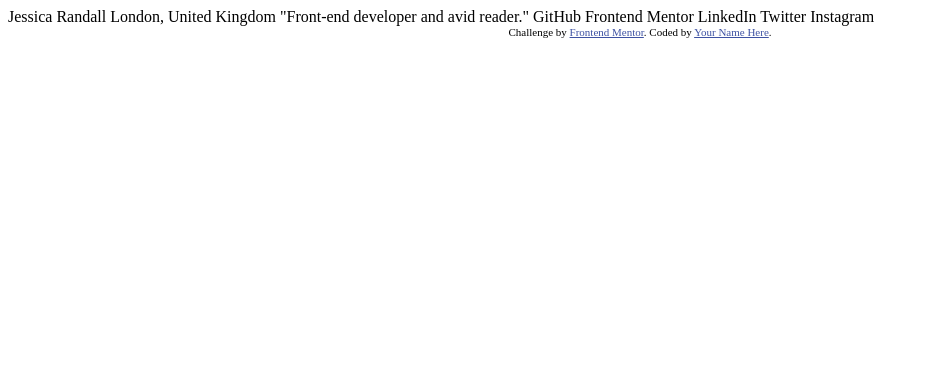
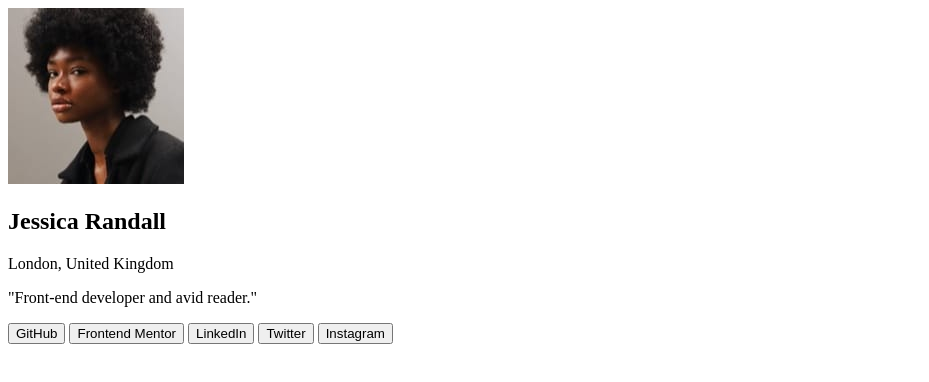
Before and after one commit to nvalline/social-links-profile, a plain HTML site: page index.html in a window 1280 px wide. Shown: the whole page, without its empty margins (0-929 px from the left). Drawn offline with Linux system fonts and the light colour scheme.

Commit message:
added basic html

```diff
--- a/index.html
+++ b/index.html
@@ -1,34 +1,43 @@
 <!DOCTYPE html>
 <html lang="en">
 	<head>
-  <meta charset="UTF-8">
-  <meta name="viewport" content="width=device-width, initial-scale=1.0"> <!-- displays site properly based on user's device -->
+		<meta charset="UTF-8" />
+		<meta name="viewport" content="width=device-width, initial-scale=1.0" />
+		<!-- displays site properly based on user's device -->
 
-  <link rel="icon" type="image/png" sizes="32x32" href="./assets/images/favicon-32x32.png">
+		<link
+			rel="icon"
+			type="image/png"
+			sizes="32x32"
+			href="./assets/images/favicon-32x32.png"
+		/>
 
 		<title>Frontend Mentor | Social links profile</title>
-
-  <!-- Feel free to remove these styles or customise in your own stylesheet 👍 -->
-  <style>
-    .attribution { font-size: 11px; text-align: center; }
-    .attribution a { color: hsl(228, 45%, 44%); }
-  </style>
 	</head>
 	<body>
-
-  Jessica Randall
-  London, United Kingdom
-  "Front-end developer and avid reader."
-
-  GitHub
-  Frontend Mentor
-  LinkedIn
-  Twitter
-  Instagram
-
-  <div class="attribution">
-    Challenge by <a href="https://www.frontendmentor.io?ref=challenge" target="_blank">Frontend Mentor</a>.
-    Coded by <a href="#">Your Name Here</a>.
+		<main>
+			<section class="card">
+				<div class="image">
+					<img
+						src="./assets/images/avatar-jessica.jpeg"
+						alt="jessica randall"
+					/>
 				</div>
+				<div class="content">
+					<div class="name-location">
+						<h2>Jessica Randall</h2>
+						<p>London, United Kingdom</p>
+					</div>
+					<p class="bio">"Front-end developer and avid reader."</p>
+				</div>
+				<div class="links">
+					<button>GitHub</button>
+					<button>Frontend Mentor</button>
+					<button>LinkedIn</button>
+					<button>Twitter</button>
+					<button>Instagram</button>
+				</div>
+			</section>
+		</main>
 	</body>
 </html>
```
Lines whose indentation alone changed are shown as unchanged.
